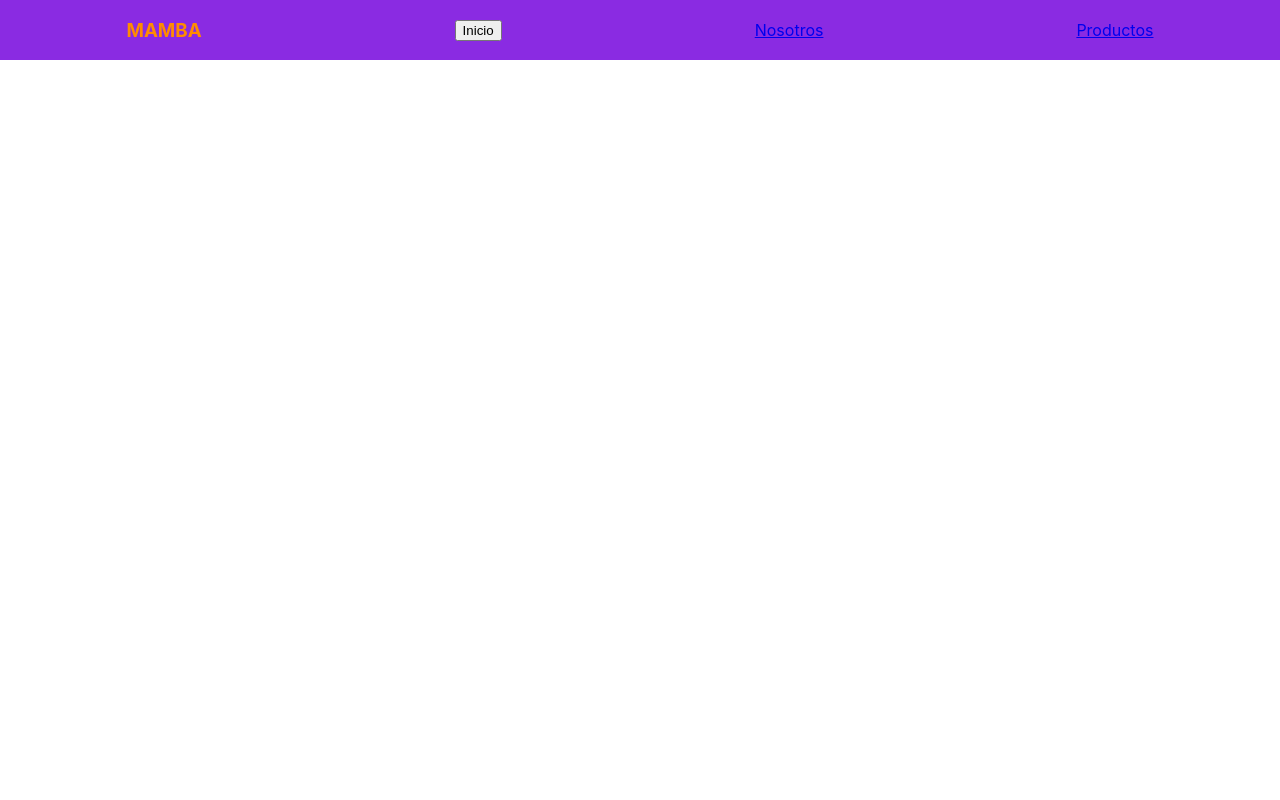
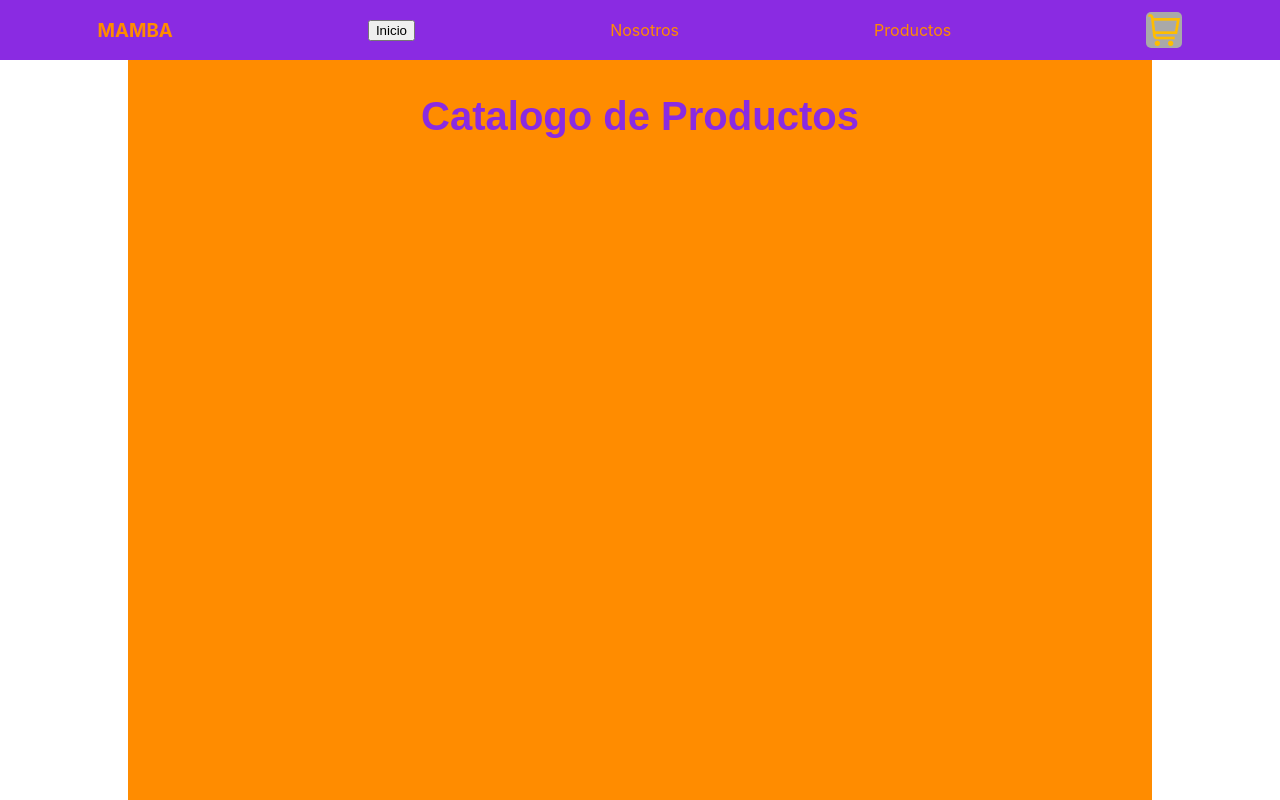
Before and after one commit to Pitu97/TiendadeTecnologia-Nunez, a React (Create React App) app in the folder prueba-app/: page / in a window 1280 px wide. Shown: the top 800 px of the page. Built offline with nearby package versions, Linux system fonts and the light colour scheme.

Commit message:
Agrego CartWidget y ItemListContainer con sus styles

```diff
--- a/prueba-app/src/App.js
+++ b/prueba-app/src/App.js
@@ -1,12 +1,12 @@
-import logo from './logo.svg';
 import './App.css';
+import ItemListContainer from './components/ItemListContainer';
 import Navbar from './components/Navbar.js';
 
 function App() {
   return (
     <div className="App">
       <Navbar />
-
+      <ItemListContainer />
     </div>
   );
 }
--- /dev/null
+++ b/prueba-app/src/components/CartWidget.css
@@ -0,0 +1,6 @@
+img {
+    background-color: darkgray;
+    padding: 2px;
+    border-radius: 5px;
+    display: flex;
+}
--- /dev/null
+++ b/prueba-app/src/components/CartWidget.js
@@ -0,0 +1,10 @@
+import Imagen from './imagenes/carrito.png';
+import './CartWidget.css';
+
+function CartWidget() {
+    return (
+      <a><img src={Imagen} alt="carrito" /></a>
+    );
+  }
+
+  export default CartWidget;
--- /dev/null
+++ b/prueba-app/src/components/ItemListContainer.css
@@ -0,0 +1,15 @@
+.List{
+    width: 80%;
+    background-color: darkorange;
+    display: flex;
+    flex-direction: row;
+    justify-content: space-around;
+    margin-left: 10%;
+    height: 900px;
+}
+
+h2 {
+    color: blueviolet;
+    font-size: 40px;
+    font-family: Arial, Helvetica, sans-serif;
+}
--- /dev/null
+++ b/prueba-app/src/components/ItemListContainer.js
@@ -0,0 +1,12 @@
+import './ItemListContainer.css';
+
+
+function ItemListContainer() {
+  return (
+    <div className="List">
+        <h2>Catalogo de Productos</h2>
+    </div>
+  );
+}
+
+export default ItemListContainer;
--- a/prueba-app/src/components/Navbar.js
+++ b/prueba-app/src/components/Navbar.js
@@ -1,12 +1,15 @@
+import CartWidget from './CartWidget';
 import './Navbar.css';
+
 
 function Navbar() {
   return (
     <header className='navbar'>
         <h3>MAMBA</h3>
         <button>Inicio</button>
-        <a href='#'>Nosotros</a>
-        <a href='#'>Productos</a>
+        <a src='#'>Nosotros</a>
+        <a scr='#'>Productos</a>
+        <CartWidget />
     </header>
   );
 }
```
Also changed, not shown: prueba-app/src/components/imagenes/carrito.png (added).
